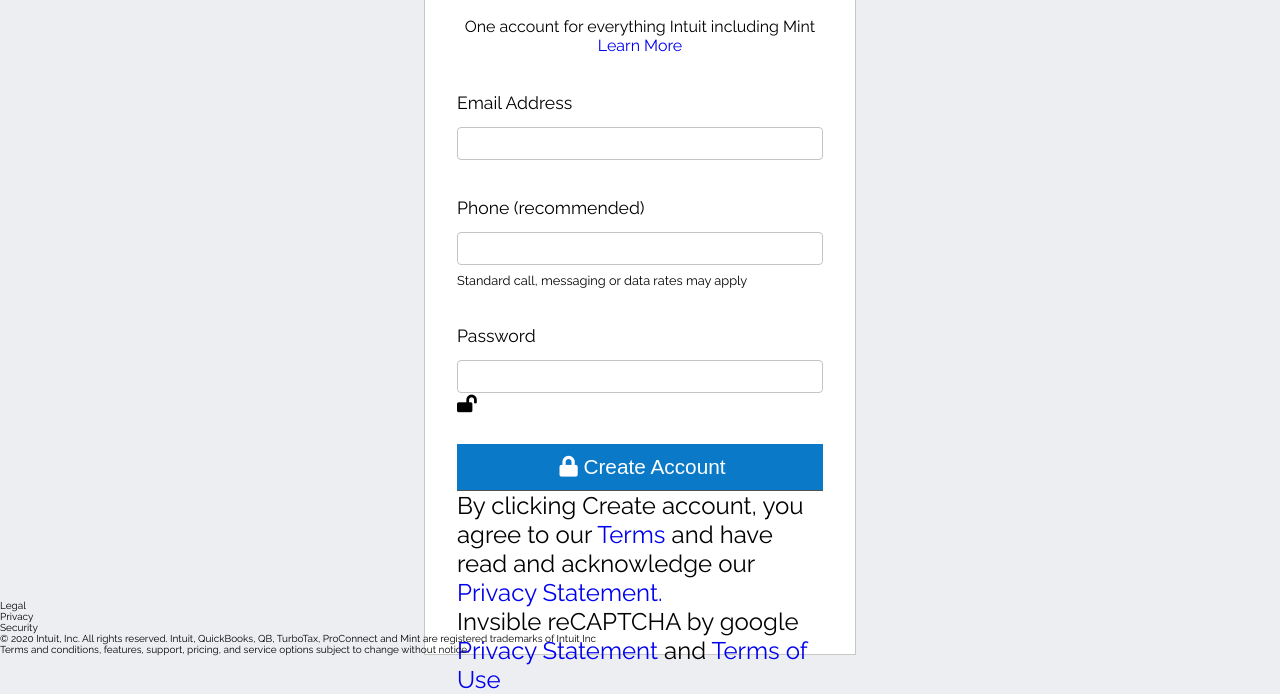
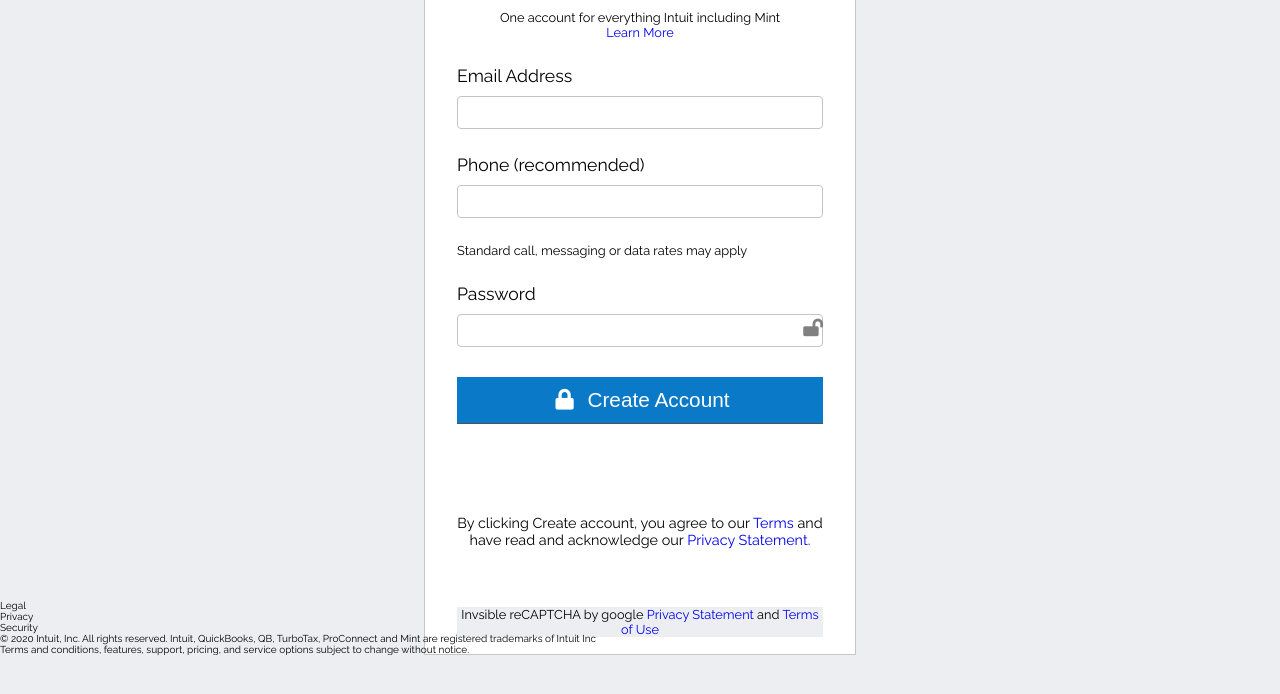
Before and after one commit to shubhsk88/mint-form-page-clone, a plain HTML site: page index.html in a window 1280 px wide. Shown: the part 283-977 px from the top of the page. After the commit the page ends 938 px from the top, so only its background shows below. Drawn offline with Linux system fonts and the light colour scheme.

Commit message:
Adjusting the form header

```diff
--- a/index.html
+++ b/index.html
@@ -56,19 +56,21 @@
             <div class="form__wrapper">
               <label>
                 Password
+                <div class="password__wrapper">
                 <input
                   type="password"
                   name="password"
                   class="form__password"
                   id=""
                 />
-                <i class="fas fa-lock-open"></i>
+                <i class="fas lock-open fa-lock-open"></i>
+              </div>
               </label>
             </div>
 
             <div class="form__button">
               <button type="submit" class = 'submit'>
-                <i class="fas fa-lock"></i>
+                <i class="fas lock fa-lock"></i>
                 Create Account
               </button>
             </div>
--- a/style.css
+++ b/style.css
@@ -10,7 +10,6 @@ body {
   font-size: 62.7%;
   background: #eceef1;
   font-family: 'Raleway';
-
 }
 
 .header {
@@ -26,71 +25,100 @@ body {
   justify-content: center;
   margin-top: 2.7rem;
   height: 100vh;
-
 }
-.main__body{
+.main__body {
   display: flex;
   flex-direction: column;
   align-items: center;
-
-
 }
 
-
-.form{
+.form {
   margin-top: 1rem;
   padding: 2rem;
   font-size: 1.5rem;
   background-color: #fff;
-    height:46.5rem;
-    width:27rem;
+  height: 46.5rem;
+  width: 27rem;
   display: flex;
   flex-direction: column;
-    align-items: center;
-    border: 1px solid #C7C7C7;
+  /* align-items: center; */
+  border: 1px solid #c7c7c7;
 }
 
-.form__heading{
+.form__heading {
   font-size: 2rem;
   font-weight: 400;
-    line-height: 1.4;
-    padding-bottom: 28px;
+
+  margin-bottom: 28px;
+  margin-top: 1px;
 }
 
-.form__details, .form__link{
-  font-size: 1rem;
+.form__details,
+.form__link {
+  font-size: 0.8rem;
+  text-align: center;
 }
 
-a{
+a {
   text-decoration: none;
 }
+.password__wrapper {
+  display: flex;
+  flex-direction: row-reverse;
+  align-items: center;
+}
 
-input{
+input {
   width: 100%;
   height: 33px;
-  border: 1px solid #C1C5C8;
+  border: 1px solid #c1c5c8;
   border-radius: 4px;
-  margin-top: 14px;
+  margin-top: 10px;
+}
+.lock {
+  margin-right: 0.5rem;
 }
 
-.form__wrapper{
-  margin-top: 37px;
+.form__wrapper {
+  margin-top: 25px;
   font-size: 1.1rem;
 }
-
-.form__phone-description{
-  margin-top: 8px;
-  font-size: .8rem;
+.lock-open {
+  position: absolute;
+  margin-left: -10px;
+  margin-top: 5px;
+  color: grey;
 }
 
-.submit{
+.form__phone-description {
+  margin-top: 25px;
+  font-size: 0.8rem;
+}
+
+.submit {
   font-size: 1.3rem;
   margin-top: 30px;
   color: #fff;
   border: none;
   border-bottom: 1px solid #535353;
   width: 100%;
-  background: #0A79C8;
+  background: #0a79c8;
   height: 47px;
   padding-left: 5px;
 }
+
+.policy {
+  font-size: 0.9rem;
+}
+.policy {
+  margin-top: 90px;
+  text-align: center;
+  padding-bottom: 11px;
+}
+.recaptcha {
+  margin-top: 48px;
+  text-align: center;
+  margin-bottom: 18px;
+  font-size: 0.8rem;
+  background-color: #eceef1;
+}
```
Lines whose indentation alone changed are shown as unchanged.
